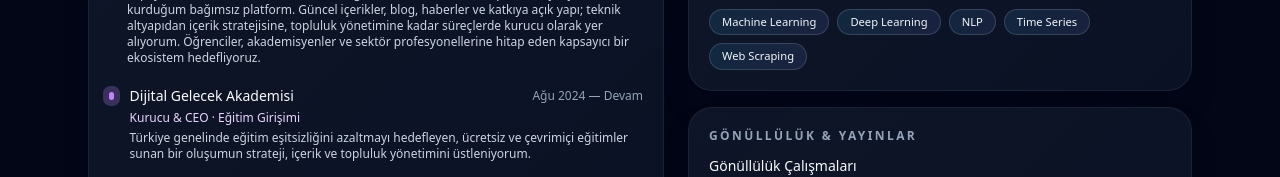
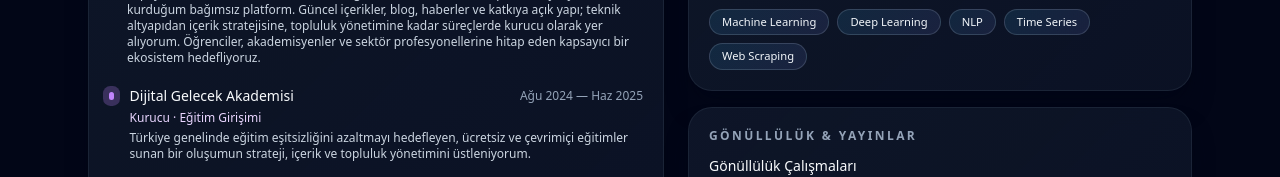
Before and after one commit to emrahhkucuk/emrahhkucuk.github.io, a website: page index.html in a window 1280 px wide. Shown: the part 1619-1796 px from the top of the page. Drawn offline with nearby package versions, Linux system fonts and the light colour scheme.

Commit message:
Update index.html

```diff
--- a/index.html
+++ b/index.html
@@ -458,10 +458,10 @@
               <div class="space-y-1 text-sm">
                 <div class="flex flex-wrap items-center justify-between gap-2">
                   <p class="font-medium text-slate-50">Dijital Gelecek Akademisi</p>
-                  <p class="text-xs text-slate-400">Ağu 2024 — Devam</p>
+                  <p class="text-xs text-slate-400">Ağu 2024 — Haz 2025</p>
                 </div>
                 <p class="text-xs font-medium text-purple-200">
-                  Kurucu & CEO · Eğitim Girişimi
+                  Kurucu · Eğitim Girişimi
                 </p>
                 <p class="text-xs text-slate-300">
                   Türkiye genelinde eğitim eşitsizliğini azaltmayı hedefleyen, ücretsiz ve çevrimiçi eğitimler sunan
```
